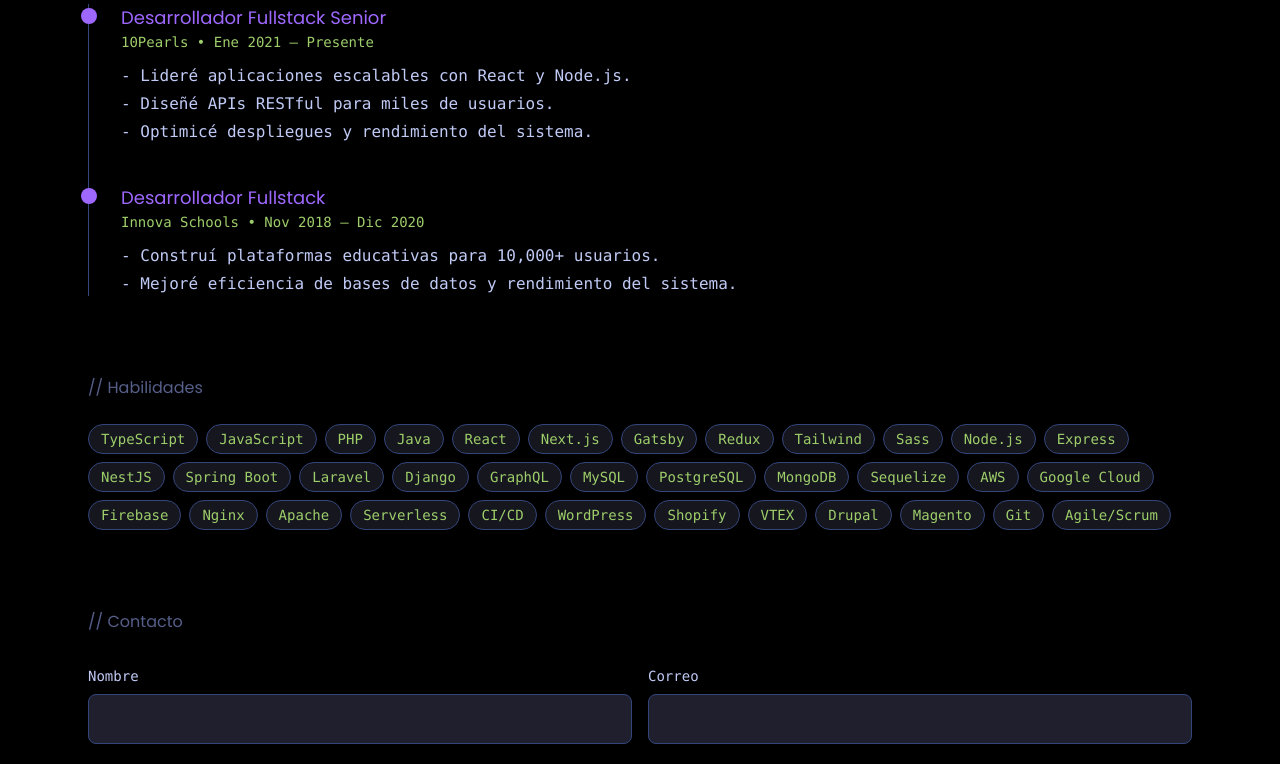
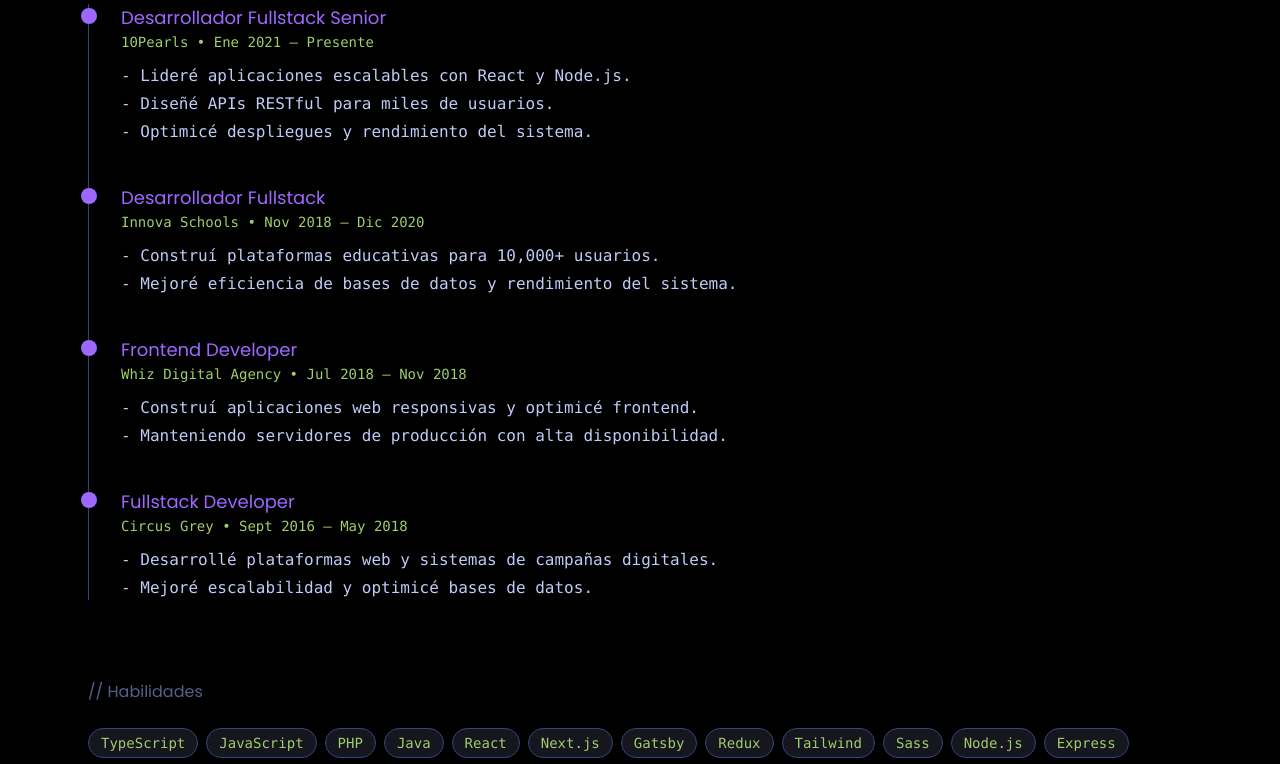
Before and after one commit to hansgianfranco/franco-caballero-dev, a Next.js app: page / in a window 1280 px wide. Shown: the part 1335-2099 px from the top of the page. Built offline with nearby package versions, Linux system fonts and the light colour scheme.

Commit message:
add certification scheme

```diff
--- a/app/api/resume/route.ts
+++ b/app/api/resume/route.ts
@@ -11,6 +11,7 @@ import { getSocial } from "@/services/social.service";
 import { getNav } from "@/services/nav.service";
 import { getSections } from "@/services/sections.service";
 import { getMeta } from "@/services/meta.service";
+import { getCertification } from "@/services/certification.service";
 
 export async function GET(req: NextRequest) {
   const url = new URL(req.url);
@@ -25,6 +26,7 @@ export async function GET(req: NextRequest) {
     experience,
     projects,
     skills,
+    certification,
     social,
     nav,
     sections,
@@ -36,6 +38,7 @@ export async function GET(req: NextRequest) {
     getExperience(lang),
     getProjects(lang),
     getSkills(),
+    getCertification(lang),
     getSocial(lang),
     getNav(lang),
     getSections(lang),
@@ -49,6 +52,7 @@ export async function GET(req: NextRequest) {
     experience,
     projects,
     skills,
+    certification,
     social,
     nav,
     sections,
--- a/components/StructuredData.tsx
+++ b/components/StructuredData.tsx
@@ -14,10 +14,12 @@ export default function StructuredData() {
   const schema = generateSchema({
     personal: resume.personal,
     profile: resume.profile,
+    education: resume.education,
     skills: resume.skills,
     social: resume.social,
     projects: resume.projects,
-    experience: resume.experience
+    experience: resume.experience,
+    certification: resume.certification
   } as ResumeData);
 
   return (
--- /dev/null
+++ b/data/certification.data.ts
@@ -0,0 +1,57 @@
+import { Certification } from "@/types/resume";
+
+export const certificationData: Record<string, Certification[]> = {
+  es: [
+    {
+      name: "Certificado Profesional en Scrum Foundation (SFPC)",
+      issuer: "CertiProf",
+      date: "2022",
+      url: "https://www.scrumstudy.com/certification/verify?type=SFC&number=940924"
+    },
+    {
+      name: "Certificación en Scrum Fundamentals",
+      issuer: "Vabro.ai & VMEdu",
+      date: "2022",
+      url: "https://c46e136a583f7e334124-ac22991740ab4ff17e21daf2ed577041.ssl.cf1.rackcdn.com/Certificate/ScrumFundamentalsCertified-HansCaballero-940924.pdf"
+    },
+    {
+      name: "Fundamentos de Marketing Digital",
+      issuer: "SMstudy",
+      date: "2022",
+      url: "http://81cd1176253f3f59d435-ac22991740ab4ff17e21daf2ed577041.r77.cf1.rackcdn.com/Certificate/DigitalMarketingFundamentals-HansCaballero-607978.pdf"
+    },
+    {
+      name: "Certificación en Google Analytics",
+      issuer: "Google",
+      date: "2018",
+      url: "https://skillshop.credential.net/5d1f17ef-470d-4941-8e78-dd46f0029432"
+    },
+  ],
+
+  en: [
+    {
+      name: "Scrum Foundation Professional Certificate (SFPC)",
+      issuer: "CertiProf",
+      date: "2022",
+      url: "https://www.scrumstudy.com/certification/verify?type=SFC&number=940924"
+    },
+    {
+      name: "Scrum Fundamentals Certification",
+      issuer: "Vabro.ai & VMEdu",
+      date: "2022",
+      url: "https://c46e136a583f7e334124-ac22991740ab4ff17e21daf2ed577041.ssl.cf1.rackcdn.com/Certificate/ScrumFundamentalsCertified-HansCaballero-940924.pdf"
+    },
+    {
+      name: "Digital Marketing Fundamentals",
+      issuer: "SMstudy",
+      date: "2022",
+      url: "http://81cd1176253f3f59d435-ac22991740ab4ff17e21daf2ed577041.r77.cf1.rackcdn.com/Certificate/DigitalMarketingFundamentals-HansCaballero-607978.pdf"
+    },
+    {
+      name: "Google Analytics Certification",
+      issuer: "Google",
+      date: "2018",
+      url: "https://skillshop.credential.net/5d1f17ef-470d-4941-8e78-dd46f0029432"
+    },
+  ]
+};
--- a/data/education.data.ts
+++ b/data/education.data.ts
@@ -3,7 +3,7 @@ import { Education } from "@/types/resume";
 export const educationData: Record<string, Education[]> = {
   es: [
     {
-      institution: "Universidad César Vallejo (UCV)",
+      institution: "Universidad César Vallejo",
       location: "Lima, Perú",
       degree: "Ingeniería de Sistemas",
       thesis: "Sistema Web para el Proceso de Evaluación de Simulacros",
@@ -21,7 +21,7 @@ export const educationData: Record<string, Education[]> = {
 
   en: [
     {
-      institution: "César Vallejo University (UCV)",
+      institution: "César Vallejo University",
       location: "Lima, Peru",
       degree: "B.S. in Systems Engineering",
       thesis: "Web System for the Evaluation Process of Mock Exams",
--- a/data/experience.data.ts
+++ b/data/experience.data.ts
@@ -23,6 +23,28 @@ export const experienceData: Record<string, Experience[]> = {
       responsibilities: [
         "Construí plataformas educativas para 10,000+ usuarios.",
         "Mejoré eficiencia de bases de datos y rendimiento del sistema."
+      ]
+    },
+    {
+      company: "Whiz Digital Agency",
+      location: "Lima, Perú",
+      position: "Frontend Developer",
+      start_date: "2018-07",
+      end_date: "2018-11",
+      responsibilities: [
+        "Construí aplicaciones web responsivas y optimicé frontend.",
+        "Manteniendo servidores de producción con alta disponibilidad."
+      ]
+    },
+    {
+      company: "Circus Grey",
+      location: "Lima, Perú",
+      position: "Fullstack Developer",
+      start_date: "2016-09",
+      end_date: "2018-05",
+      responsibilities: [
+        "Desarrollé plataformas web y sistemas de campañas digitales.",
+        "Mejoré escalabilidad y optimicé bases de datos."
       ]
     }
   ],
@@ -50,6 +72,28 @@ export const experienceData: Record<string, Experience[]> = {
         "Built educational platforms for 10,000+ users.",
         "Improved database efficiency & system performance."
       ]
+    },
+    {
+      company: "Whiz Digital Agency",
+      location: "Lima, Peru",
+      position: "Frontend Developer",
+      start_date: "2018-07",
+      end_date: "2018-11",
+      responsibilities: [
+        "Built responsive web apps and optimized frontend.",
+        "Maintained production servers with high uptime."
+      ]
+    },
+    {
+      company: "Circus Grey",
+      location: "Lima, Peru",
+      position: "Fullstack Developer",
+      start_date: "2016-09",
+      end_date: "2018-05",
+      responsibilities: [
+        "Developed web platforms & digital campaign systems.",
+        "Improved scalability and optimized databases."
+      ]
     }
   ]
 };
--- a/helpers/generateSchema.ts
+++ b/helpers/generateSchema.ts
@@ -7,7 +7,8 @@ export function generateSchema({
   skills,
   social,
   projects,
-  experience
+  experience,
+  certification,
 }: ResumeData) {
 
   const email = personal?.contact?.email
@@ -72,6 +73,18 @@ export function generateSchema({
         "@type": "EducationalOrganization",
         name: ed.degree
       }
+    })),
+
+    hasCredential: certification?.map(cert => ({
+      "@type": "EducationalOccupationalCredential",
+      name: cert.name,
+      credentialCategory: "Professional Certification",
+      recognizedBy: {
+        "@type": "Organization",
+        name: cert.issuer
+      },
+      dateCreated: cert.date,
+      url: cert.url
     }))
   };
 
--- /dev/null
+++ b/services/certification.service.ts
@@ -0,0 +1,7 @@
+import { certificationData } from "@/data/certification.data";
+import { resolveLang } from "./language.service";
+
+export function getCertification(lang?: string) {
+  const locale = resolveLang(lang);
+  return certificationData[locale] || certificationData["en"];
+}
--- a/types/resume.ts
+++ b/types/resume.ts
@@ -62,8 +62,9 @@ export interface Project {
 
 export interface Certification {
   name: string;
-  year: string;
+  date: string;
   issuer: string;
+  url: string | null;
 }
 
 export interface Social {
@@ -97,6 +98,7 @@ export interface ResumeData {
   sections: Sections;
   profile: Profile;
   experience: Experience[];
+  certification: Certification[];
   projects: Project[];
   skills: string[];
   social: Social;
```
Also changed, not shown: package.json (+6 -1 lines), 1 other file (tests, documents, lock files or other folders).
